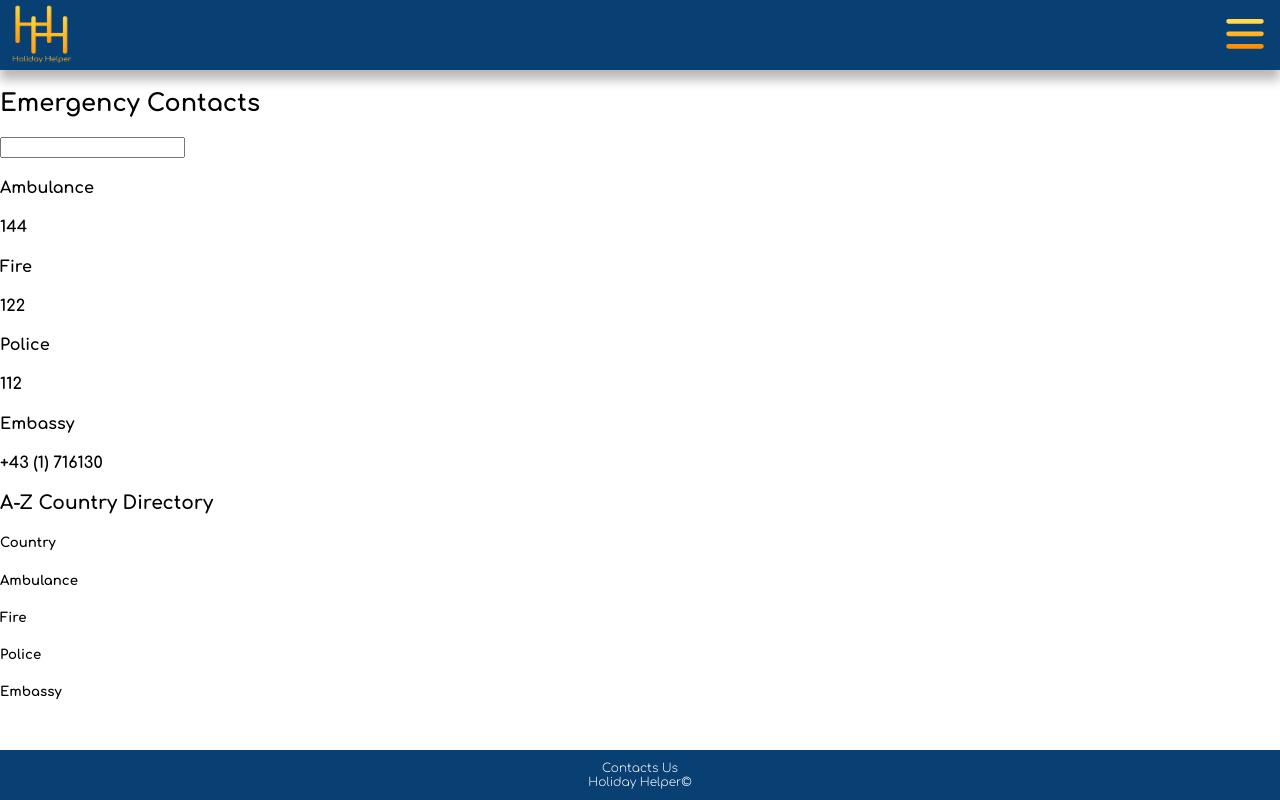
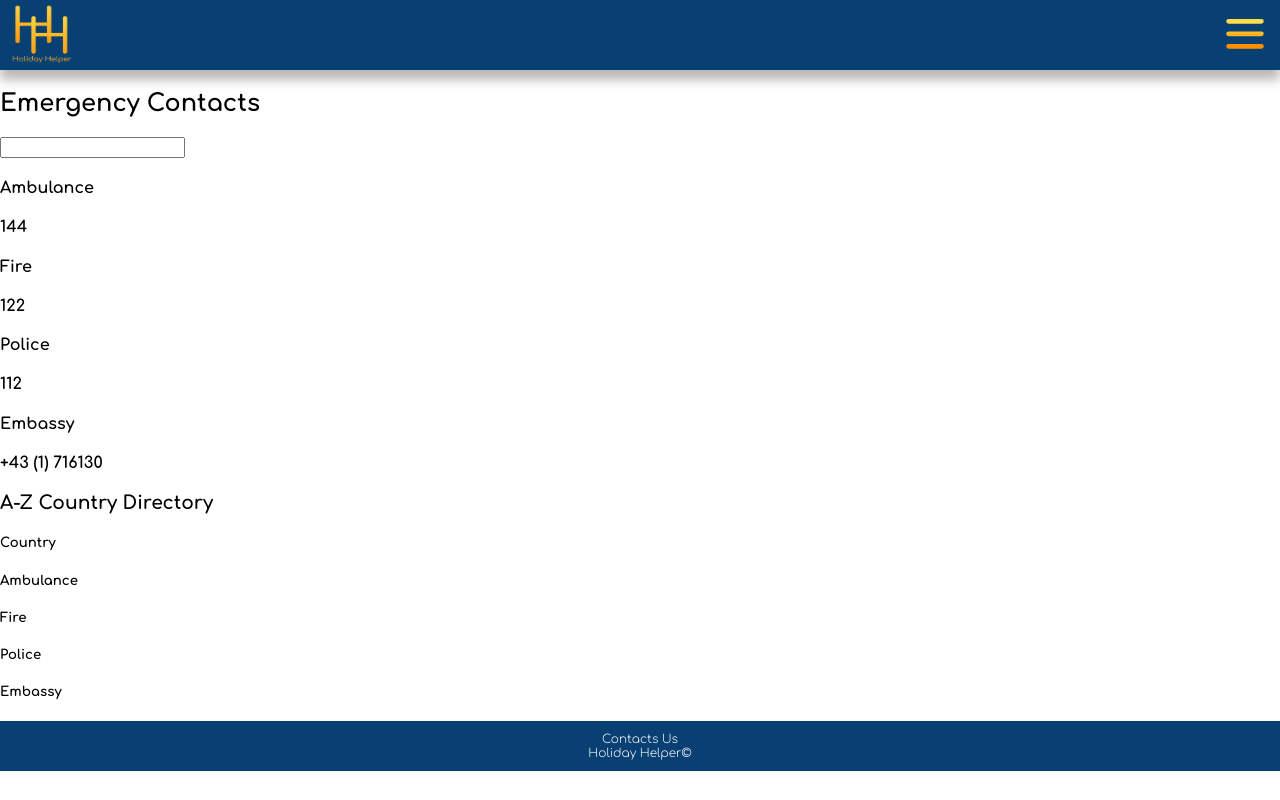
Before and after one commit to lalicia/holiday_helper_frontend, a React (Create React App) app: page /contacts in a window 1280 px wide. Built offline with nearby package versions, Linux system fonts and the light colour scheme.

Commit message:
fixed footer overlapping content

```diff
--- a/src/Component/Footer/Footer.css
+++ b/src/Component/Footer/Footer.css
@@ -6,12 +6,10 @@
     display: flex;
     justify-content: center;
     flex-direction: column;
-    position: fixed;
     width: 100%;
+    margin-top: 10px;
     left: 0;
     bottom: 0;
-    background-color: #094074;
+    background-color: var(--dark-blue);
     color: white;
-
-
 }
```
